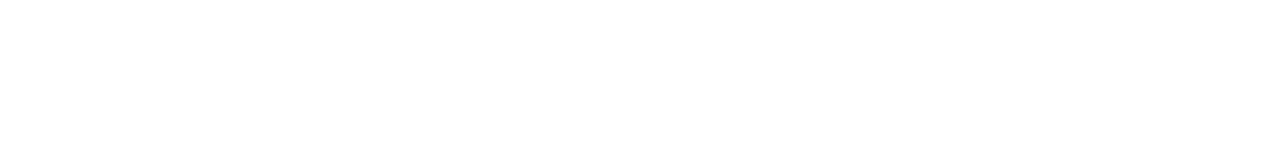
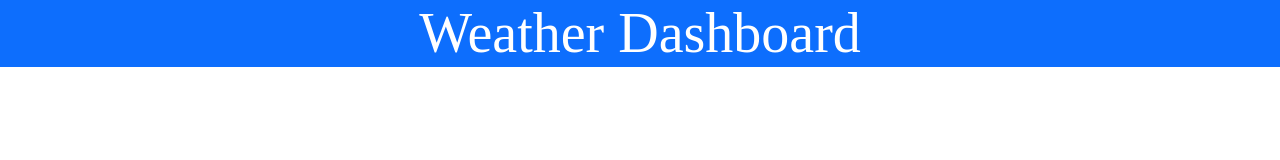
Before and after one commit to dlzinck/Weather_Dashboard, a plain HTML site: page index.html in a window 1280 px wide. Drawn offline with nearby package versions, Linux system fonts and the light colour scheme.

Commit message:
added header feature

```diff
--- a/assets/style.css
+++ b/assets/style.css
@@ -1,2 +1,2 @@
-/*Font-family imports for styling*/
+/*Font-family imports for styling of Comfortaa*/
 @import url('https://fonts.googleapis.com/css2?family=Comfortaa&display=swap');
--- a/index.html
+++ b/index.html
@@ -4,7 +4,7 @@
     <meta charset="UTF-8">
     <meta http-equiv="X-UA-Compatible" content="IE=edge">
     <meta name="viewport" content="width=device-width, initial-scale=1.0">
-  <!-----------------------Linked Bootstrap, Cloudflare, Reset, & Style CSS----------------------->
+ <!-----------------------Linked Bootstrap, Cloudflare, Reset, & Style CSS----------------------->
     <link rel="stylesheet" href="https://cdn.jsdelivr.net/npm/bootstrap@5.1.3/dist/css/bootstrap.min.css">
     <link rel="stylesheet" href="https://cdnjs.cloudflare.com/ajax/libs/font-awesome/6.1.1/css/all.css">
     <link rel="stylesheet" href="./assets/reset.css">
@@ -12,7 +12,24 @@
     <title>Weather Dashboard</title>
 </head>
 <body>
-  <!-----------------------Linked JS & jQuery----------------------->
+ <!-----------------------Header----------------------->
+    <header class="justify-content-center bg-primary text-white mx-0 px-1">
+        <div class="row">
+            <div class="col-12 col-sm-12 col-md-12">
+                <h1 class="display-4 text-center w-100">Weather Dashboard</h1>
+            </div>
+        </div>
+    </header>
+
+
+
+
+
+
+
+
+
+ <!-----------------------Linked JS & jQuery----------------------->
     <script src="https://code.jquery.com/jquery-3.6.0.js"></script>
     <script src="https://code.jquery.com/ui/1.13.1/jquery-ui.js"></script>
     <script src="./assets/script.js"></script>
```
